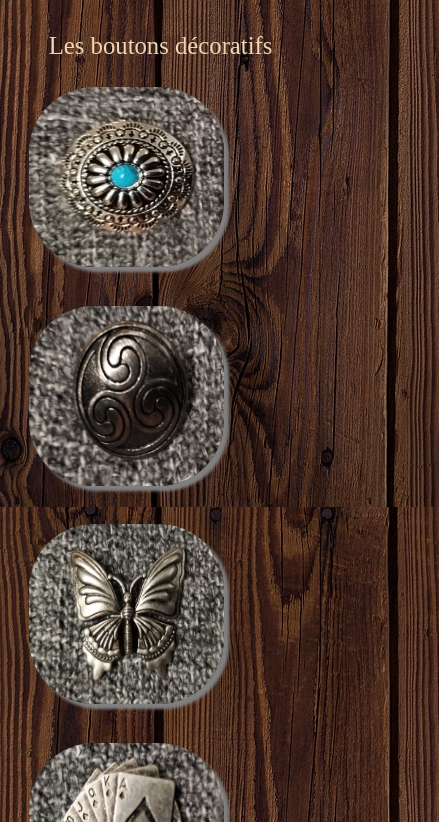
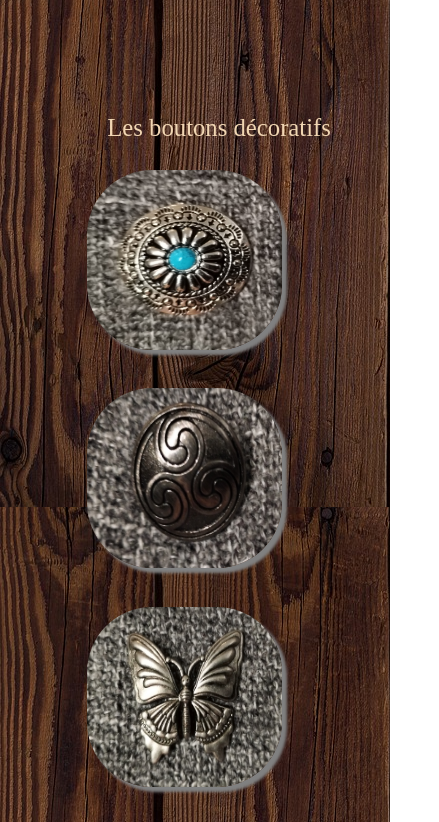
Before and after one commit to Damtab83/Carine_Creation, a plain HTML site: page pages/materiaux.html in a window 390 px wide. Shown: the part 346-1168 px from the top of the page, 439 px wide, since content can reach past the window. Drawn offline with nearby package versions, Linux system fonts and the light colour scheme; a web font is replaced by a local one.

Commit message:
reajust view

```diff
--- a/asset/css/styles_mobile.css
+++ b/asset/css/styles_mobile.css
@@ -18,8 +18,8 @@ h1 {
   margin: 2vh 25vw;
 }
 
-/* test */
-.boutons_rivet .cuir {
+.boutons_rivet,
+.cuir {
   padding: 15vw;
 }
 .boutons_rivet h2 {
@@ -29,7 +29,6 @@ h1 {
   display: block;
   margin: 10px;
 }
-/* test */
 
 .boutons_rivet img {
   height: 180px;
--- a/asset/css/styles_tablet.css
+++ b/asset/css/styles_tablet.css
@@ -45,3 +45,9 @@
   box-shadow: grey 5px 5px 3px;
   margin: 1.2rem;
 }
+
+.boutons_rivet,
+.cuir {
+  padding: 25vw;
+  margin: auto;
+}
```
